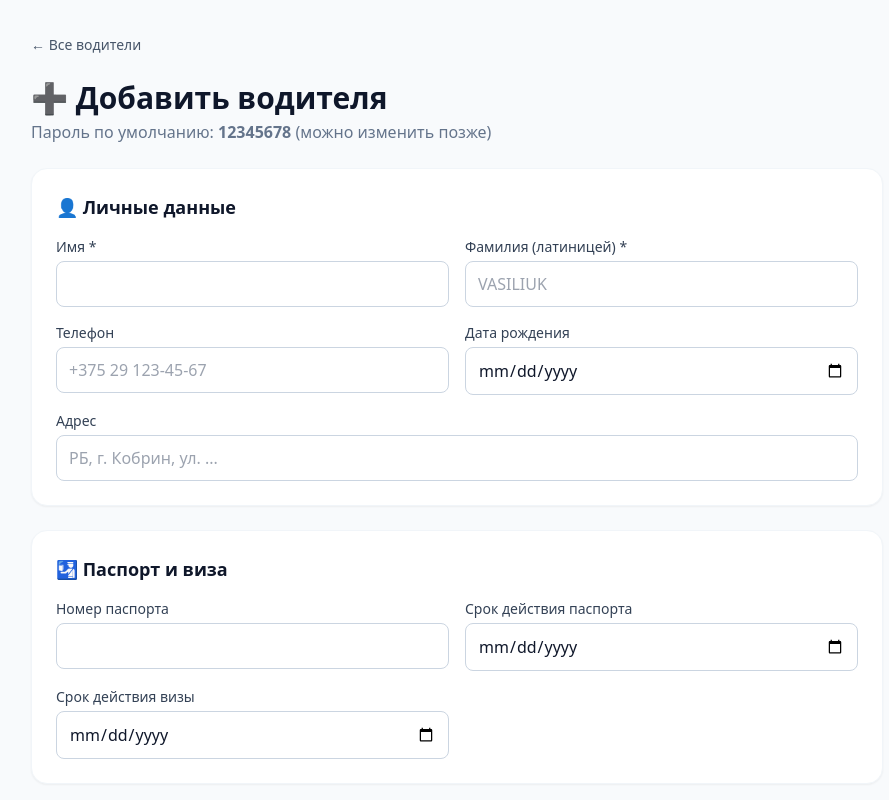
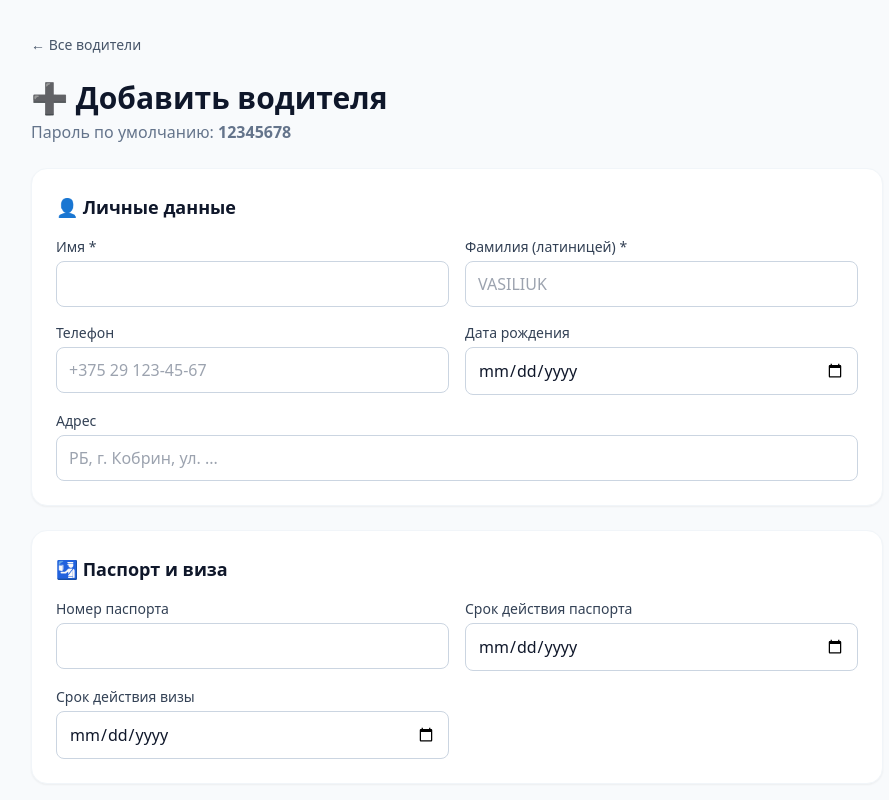
Before and after one commit to kru4ara/logistics-new, a Next.js app: page /drivers/new in a window 1280 px wide. Shown: the top 800 px of the page, without its empty margins (183-1072 px from the left). Built offline with nearby package versions, Linux system fonts and the light colour scheme; no server answers.

Commit message:
Update page.tsx

```diff
--- a/app/drivers/new/page.tsx
+++ b/app/drivers/new/page.tsx
@@ -1,6 +1,7 @@
 import { supabase } from '../../../lib/supabaseClient';
 import { redirect } from 'next/navigation';
 import { revalidatePath } from 'next/cache';
+import { syncReminders } from '../../reminder-actions';
 
 async function createDriver(formData: FormData) {
   'use server';
@@ -20,7 +21,7 @@ async function createDriver(formData: FormData) {
   const code95Expiry = formData.get('code_95_expiry') as string;
   const adrExpiry = formData.get('adr_expiry') as string;
 
-  const { error } = await supabase
+  const { data, error } = await supabase
     .from('drivers')
     .insert([
       {
@@ -40,9 +41,17 @@ async function createDriver(formData: FormData) {
         adr_expiry: adrExpiry || null,
         password: '12345678'
       }
-    ]);
+    ])
+    .select('id')
+    .single();
 
   if (error) throw new Error(`Ошибка добавления: ${error.message}`);
+
+  // Автоматически создаём напоминания для документов
+  if (data?.id) {
+    await syncReminders('driver', data.id);
+  }
+
   revalidatePath('/drivers');
   redirect('/drivers');
 }
@@ -58,20 +67,17 @@ export default function NewDriverPage() {
     <main className="min-h-screen bg-slate-50">
       <div className="max-w-[900px] mx-auto px-6 py-8 space-y-6">
 
-        {/* Назад */}
         <a href="/drivers" className="inline-flex items-center gap-2 text-slate-600 hover:text-blue-600 transition-colors text-sm font-medium">
           ← Все водители
         </a>
 
-        {/* Заголовок */}
         <div>
           <h1 className="text-3xl font-bold text-slate-900">➕ Добавить водителя</h1>
-          <p className="text-slate-500 mt-1">Пароль по умолчанию: <b>12345678</b> (можно изменить позже)</p>
+          <p className="text-slate-500 mt-1">Пароль по умолчанию: <b>12345678</b></p>
         </div>
 
         <form action={createDriver} className="space-y-6">
 
-          {/* Личные данные */}
           <div className={sectionClass}>
             <h2 className={sectionTitleClass}>👤 Личные данные</h2>
             <div className="grid gap-4 md:grid-cols-2">
@@ -98,7 +104,6 @@ export default function NewDriverPage() {
             </div>
           </div>
 
-          {/* Паспорт и виза */}
           <div className={sectionClass}>
             <h2 className={sectionTitleClass}>🛂 Паспорт и виза</h2>
             <div className="grid gap-4 md:grid-cols-2">
@@ -117,7 +122,6 @@ export default function NewDriverPage() {
             </div>
           </div>
 
-          {/* Водительское удостоверение */}
           <div className={sectionClass}>
             <h2 className={sectionTitleClass}>🚗 Водительское удостоверение</h2>
             <div className="grid gap-4 md:grid-cols-2">
@@ -132,7 +136,6 @@ export default function NewDriverPage() {
             </div>
           </div>
 
-          {/* Карта водителя и код 95, АДР */}
           <div className={sectionClass}>
             <h2 className={sectionTitleClass}>💳 Дополнительные документы</h2>
             <div className="grid gap-4 md:grid-cols-2">
@@ -155,7 +158,6 @@ export default function NewDriverPage() {
             </div>
           </div>
 
-          {/* Кнопки */}
           <div className="flex gap-3">
             <button
               type="submit"
```
